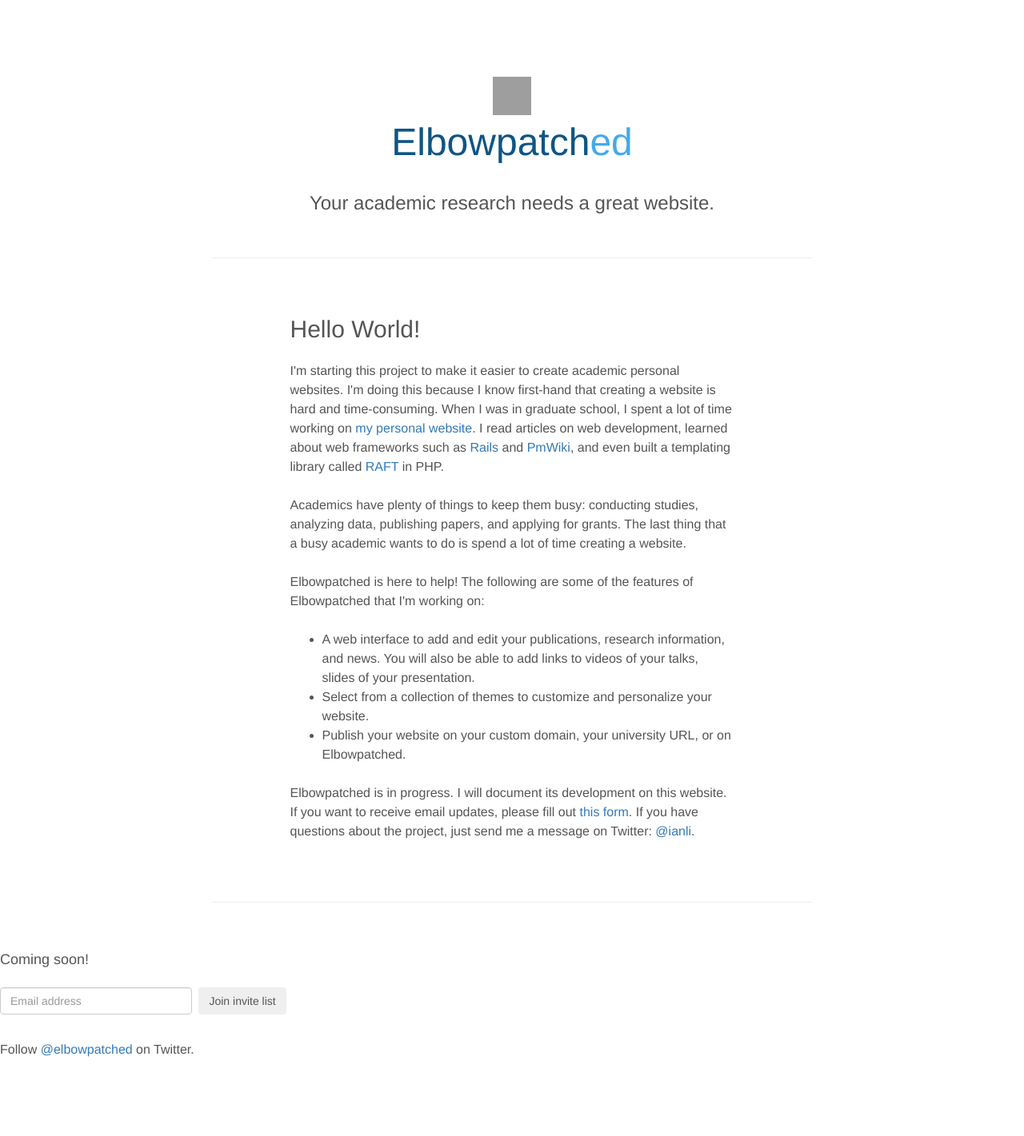
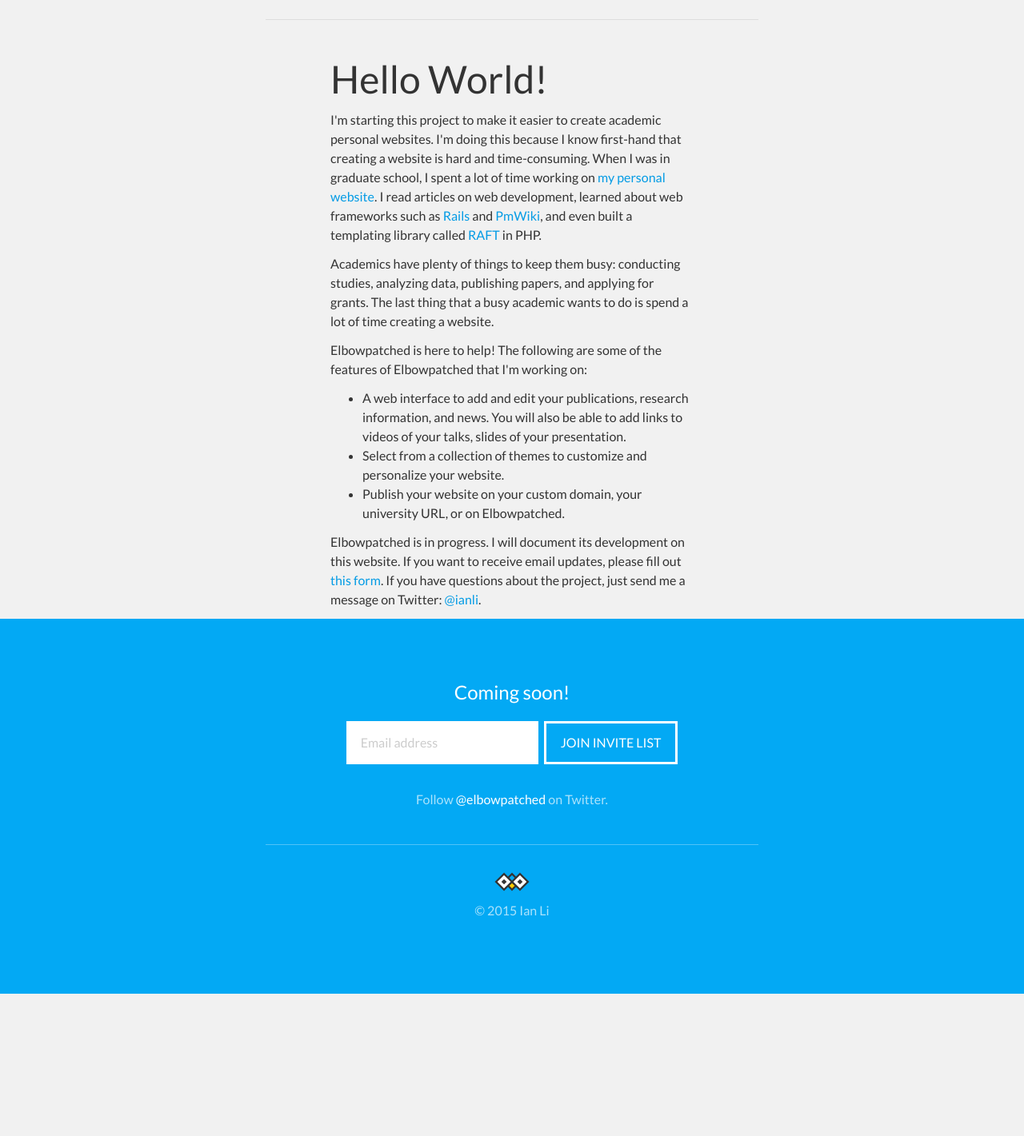
Before and after one commit to ianli/elbowpatched.com, a Jekyll site: the page built from _posts/2014-08-27-hello-world.md, in a window 1280 px wide. Shown: the whole page at 80% size. Built offline with Jekyll 4.4.1, drawn with Linux system fonts in a browser that asks for light colours; nearby versions of some CDN libraries; comment, search, counter and statistics services are not loaded; after the commit the page ends 1243 px from its top, so only the background shows below that; grey boxes are pictures that could not be loaded.

Commit message:
Moved head and footer to default layout. Used default layout for index.html

```diff
--- a/_layouts/default.html
+++ b/_layouts/default.html
@@ -3,53 +3,9 @@
 <!DOCTYPE html>
 <html>
 <head>
-  <title>Elbowpatched</title>
+  <title>{{ page.title }}</title>
 
   <meta charset="UTF-8">
-
-  <!-- Stylesheets -->
-  <link rel="stylesheet" href="//fonts.googleapis.com/css?family=Roboto:400,700">
-  <link rel="stylesheet" href="//netdna.bootstrapcdn.com/bootstrap/3.2.0/css/bootstrap.min.css">
-
-  <style>
-    body {
-      margin:96px 0;
-      color:#555;
-      background-color:#fff;
-      font-size:16px;
-    }
-
-    p, ul {
-      margin-bottom:24px;
-      line-height:24px;
-    }
-
-    header h1 {
-      margin:8px 0 32px;
-      text-align:center;
-      font-size:48px;
-      color:#0e5584;
-    }
-    header h1 > span {
-      color:#44a9eb;
-    }
-    header p {
-      margin:0 0 32px;
-      text-align:center;
-    }
-    header p.lead {
-      margin:0 0 32px;
-      font-size:24px;
-    }
-
-    section {
-      margin:0 0 32px;
-    }
-    section h2 {
-      margin-bottom:24px;
-    }
-
-  </style>
 
   <!-- HTML5 Shim and Respond.js IE8 support of HTML5 elements and media queries -->
   <!-- WARNING: Respond.js doesn't work if you view the page via file:// -->
@@ -58,42 +14,48 @@
     <script src="https://oss.maxcdn.com/libs/respond.js/1.4.2/respond.min.js"></script>
   <![endif]-->
 
+  <!-- Stylesheets -->
+  <link href="http://fonts.googleapis.com/css?family=Lato:300,400,700" rel="stylesheet" type="text/css">
+  <link href="/css/v2.css" rel="stylesheet" type="text/css">
+
   <!-- Javascript -->
   <script src="//ajax.googleapis.com/ajax/libs/jquery/1.11.0/jquery.min.js"></script>
   <script src="//netdna.bootstrapcdn.com/bootstrap/3.2.0/js/bootstrap.min.js"></script>
 </head>
 <body>
 
-  <header class="container">
-    <div class="row">
-      <div class="col-xs-12
-                  col-md-offset-3 col-md-6">
-        <img src="/img/icon.svg"
-             style="display:block;margin:0 auto;width:48px;height:48px;">
-        <a href="/" style="text-decoration:none;">
-          <h1>Elbowpatch<span>ed</span></h1>
-        </a>
+  {{ content }}
 
-        <p class="lead">
-          Your academic research needs a great website.
-          <!-- Create your academic personal website easily. -->
-        </p>
+  <!-- Footer -->
+  <footer class="section
+                 section--padded
+                 section--inverse
+                 section--footer
+                 text-center">
+
+    {% include join.html %}
+
+    <div class="container">
+      <div class="row">
+        <div class="col-xs-12
+                    col-md-offset-2 col-md-8">
+
+          <hr>
+
+          <p>
+            <img src="/img/logo.svg"
+                 style="height:24px;">
+          </p>
+
+          <p>
+            &copy; 2015 Ian Li
+          </p>
+
+        </div>
       </div>
     </div>
-  </header>
 
-  {{ content }}
-
-  <div class="container">
-    <section class="row">
-      <div class="col-xs-8
-                  col-md-offset-2 col-md-8">
-        <hr>
-      </div>
-    </section>
-  </div>
-
-  {% include join.html %}
+  </footer>
 
   <!-- StatCounter -->
   <script>
```
Also changed, not shown: index.html (+2 -58 lines).
